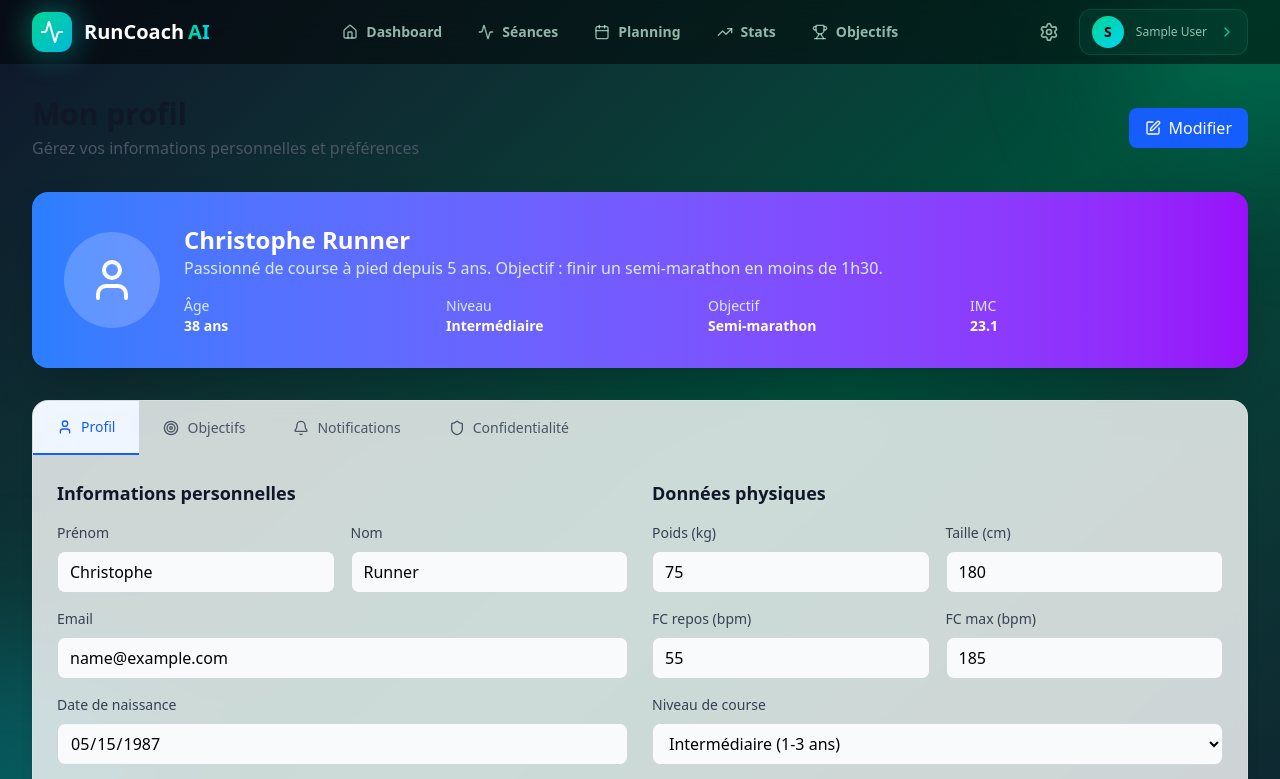
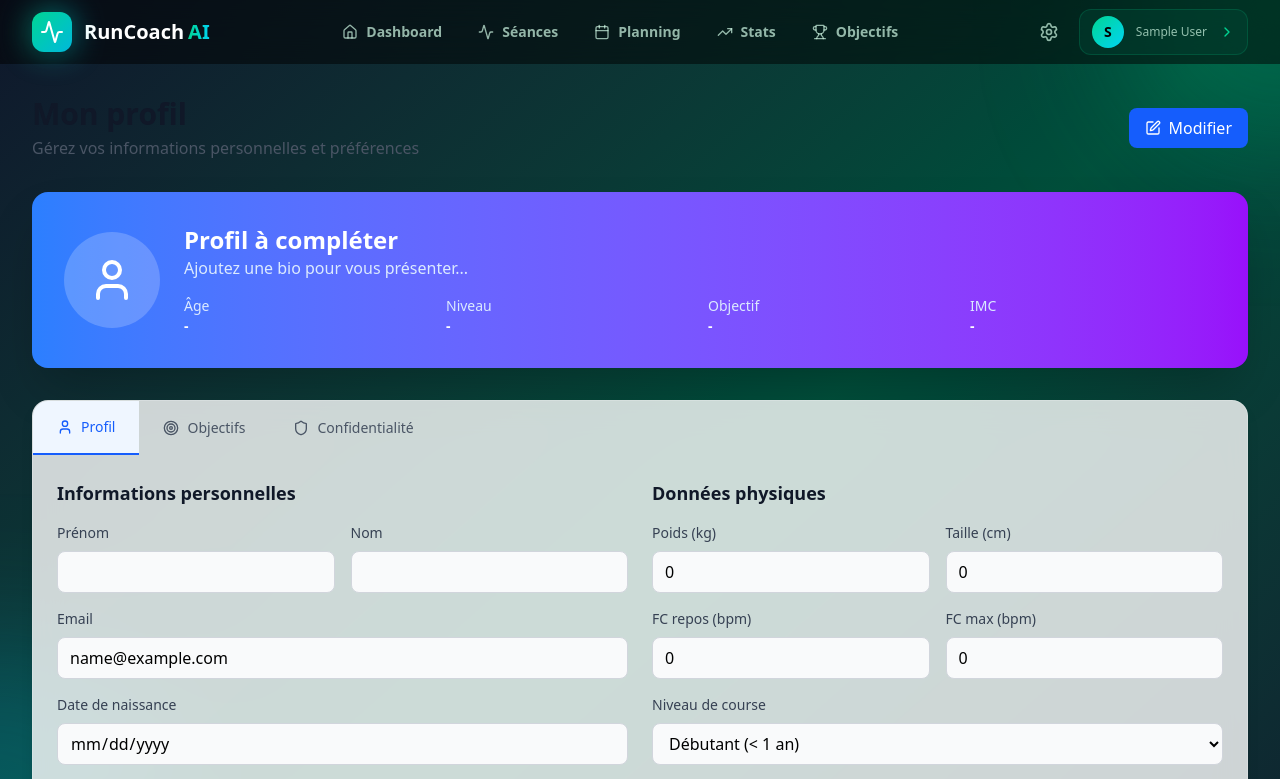
Before and after one commit to krismos64/runcoach-ai, a React (Vite) app in the folder packages/web/: page /app/profile in a window 1280 px wide. Shown: the top 779 px of the page. Built offline with nearby package versions, Linux system fonts and the light colour scheme; sample sign-in values are in the browser's storage.

Commit message:
profil page

```diff
--- a/packages/web/src/pages/Profile.tsx
+++ b/packages/web/src/pages/Profile.tsx
@@ -1,4 +1,5 @@
-import React, { useState } from 'react';
+import React, { useState, useEffect } from 'react';
+import { useData } from '../contexts/DataContext';
 import { motion } from 'framer-motion';
 import { Helmet } from 'react-helmet-async';
 import {
@@ -11,7 +12,6 @@ import {
   Target,
   Heart,
   Weight,
-  Bell,
   Shield,
   Eye,
   EyeOff
@@ -37,15 +37,6 @@ interface UserProfile {
   bio?: string;
 }
 
-interface NotificationSettings {
-  workoutReminders: boolean;
-  weeklyReports: boolean;
-  achievements: boolean;
-  socialUpdates: boolean;
-  emailNotifications: boolean;
-  pushNotifications: boolean;
-}
-
 interface PrivacySettings {
   profileVisibility: 'public' | 'friends' | 'private';
   shareWorkouts: boolean;
@@ -55,43 +46,45 @@ interface PrivacySettings {
 
 const Profile: React.FC = () => {
   const { user } = useAuth();
-  const [activeTab, setActiveTab] = useState<'profile' | 'goals' | 'privacy' | 'notifications'>('profile');
+  const { userData } = useData();
+  const [activeTab, setActiveTab] = useState<'profile' | 'goals' | 'privacy'>('profile');
   const [isEditing, setIsEditing] = useState(false);
   const [showPasswordChange, setShowPasswordChange] = useState(false);
 
   const [profile, setProfile] = useState<UserProfile>({
-    id: '1',
-    email: user?.email || 'demo@runcoach.ai',
-    firstName: 'Christophe',
-    lastName: 'Runner',
-    dateOfBirth: '1987-05-15',
-    phone: '+33 6 12 34 56 78',
-    location: 'Paris, France',
-    weight: 75,
-    height: 180,
-    restingHeartRate: 55,
-    maxHeartRate: 185,
-    runningLevel: 'intermediate',
-    primaryGoal: 'semi-marathon',
-    weeklyGoal: 40,
-    bio: 'Passionné de course à pied depuis 5 ans. Objectif : finir un semi-marathon en moins de 1h30.'
-  });
-
-  const [notifications, setNotifications] = useState<NotificationSettings>({
-    workoutReminders: true,
-    weeklyReports: true,
-    achievements: true,
-    socialUpdates: false,
-    emailNotifications: true,
-    pushNotifications: true
+    id: user?.id || '',
+    email: user?.email || '',
+    firstName: '',
+    lastName: '',
+    dateOfBirth: '',
+    phone: '',
+    location: '',
+    weight: 0,
+    height: 0,
+    restingHeartRate: 0,
+    maxHeartRate: 0,
+    runningLevel: '',
+    primaryGoal: '',
+    weeklyGoal: 0,
+    bio: ''
   });
 
   const [privacy, setPrivacy] = useState<PrivacySettings>({
-    profileVisibility: 'friends',
-    shareWorkouts: true,
-    shareProgress: true,
+    profileVisibility: 'private',
+    shareWorkouts: false,
+    shareProgress: false,
     dataSharing: false
   });
+
+  // Calcul automatique de l'IMC
+  const calculateBMI = (weight: number, height: number): number => {
+    if (weight > 0 && height > 0) {
+      return Number((weight / Math.pow(height / 100, 2)).toFixed(1));
+    }
+    return 0;
+  };
+
+  const bmi = calculateBMI(profile.weight, profile.height);
 
   const [passwordData, setPasswordData] = useState({
     currentPassword: '',
@@ -125,9 +118,6 @@ const Profile: React.FC = () => {
     setProfile(prev => ({ ...prev, [field]: value }));
   };
 
-  const handleNotificationChange = (field: keyof NotificationSettings, value: boolean) => {
-    setNotifications(prev => ({ ...prev, [field]: value }));
-  };
 
   const handlePrivacyChange = (field: keyof PrivacySettings, value: any) => {
     setPrivacy(prev => ({ ...prev, [field]: value }));
@@ -160,14 +150,10 @@ const Profile: React.FC = () => {
     return age;
   };
 
-  const calculateBMI = (weight: number, height: number): number => {
-    return weight / Math.pow(height / 100, 2);
-  };
 
   const tabs = [
     { id: 'profile', label: 'Profil', icon: User },
     { id: 'goals', label: 'Objectifs', icon: Target },
-    { id: 'notifications', label: 'Notifications', icon: Bell },
     { id: 'privacy', label: 'Confidentialité', icon: Shield }
   ];
 
@@ -251,25 +237,25 @@ const Profile: React.FC = () => {
             </div>
 
             <div className="text-center md:text-left flex-1">
-              <h2 className="text-2xl font-bold">{profile.firstName} {profile.lastName}</h2>
-              <p className="text-blue-100 mb-4">{profile.bio}</p>
+              <h2 className="text-2xl font-bold">{profile.firstName && profile.lastName ? `${profile.firstName} ${profile.lastName}` : 'Profil à compléter'}</h2>
+              <p className="text-blue-100 mb-4">{profile.bio || 'Ajoutez une bio pour vous présenter...'}</p>
 
               <div className="grid grid-cols-2 md:grid-cols-4 gap-4 text-sm">
                 <div>
                   <div className="text-blue-100">Âge</div>
-                  <div className="font-semibold">{calculateAge(profile.dateOfBirth)} ans</div>
+                  <div className="font-semibold">{profile.dateOfBirth ? `${calculateAge(profile.dateOfBirth)} ans` : '-'}</div>
                 </div>
                 <div>
                   <div className="text-blue-100">Niveau</div>
-                  <div className="font-semibold">{runningLevels.find(l => l.value === profile.runningLevel)?.label.split(' ')[0]}</div>
+                  <div className="font-semibold">{runningLevels.find(l => l.value === profile.runningLevel)?.label.split(' ')[0] || '-'}</div>
                 </div>
                 <div>
                   <div className="text-blue-100">Objectif</div>
-                  <div className="font-semibold">{goals.find(g => g.value === profile.primaryGoal)?.label}</div>
+                  <div className="font-semibold">{goals.find(g => g.value === profile.primaryGoal)?.label || '-'}</div>
                 </div>
                 <div>
                   <div className="text-blue-100">IMC</div>
-                  <div className="font-semibold">{calculateBMI(profile.weight, profile.height).toFixed(1)}</div>
+                  <div className="font-semibold">{bmi > 0 ? bmi : '-'}</div>
                 </div>
               </div>
             </div>
@@ -468,11 +454,11 @@ const Profile: React.FC = () => {
                       <div className="grid grid-cols-2 gap-4 text-sm">
                         <div className="flex items-center space-x-2">
                           <Weight className="w-4 h-4 text-blue-600" />
-                          <span className="text-blue-800">IMC: {calculateBMI(profile.weight, profile.height).toFixed(1)}</span>
+                          <span className="text-blue-800">IMC: {bmi > 0 ? bmi : 'Non calculé'}</span>
                         </div>
                         <div className="flex items-center space-x-2">
                           <Heart className="w-4 h-4 text-red-500" />
-                          <span className="text-blue-800">Zone cible: {Math.round(profile.maxHeartRate * 0.65)}-{Math.round(profile.maxHeartRate * 0.85)} bpm</span>
+                          <span className="text-blue-800">Zone cible: {profile.maxHeartRate > 0 ? `${Math.round(profile.maxHeartRate * 0.65)}-${Math.round(profile.maxHeartRate * 0.85)} bpm` : 'Non calculée'}</span>
                         </div>
                       </div>
                     </div>
@@ -598,6 +584,7 @@ const Profile: React.FC = () => {
                       disabled={!isEditing}
                       className="w-full px-3 py-2 border border-gray-300 rounded-lg focus:ring-2 focus:ring-blue-500 focus:border-transparent disabled:bg-gray-50"
                     >
+                      <option value="">Sélectionner votre objectif</option>
                       {goals.map((goal) => (
                         <option key={goal.value} value={goal.value}>
                           {goal.label}
@@ -619,62 +606,26 @@ const Profile: React.FC = () => {
                 </div>
 
                 {/* Goal Progress */}
+                {profile.weeklyGoal > 0 && (
                   <div className="bg-gradient-to-r from-green-50 to-emerald-50 rounded-lg p-6 border border-green-200">
                     <h4 className="font-medium text-green-900 mb-4">Progression vers vos objectifs</h4>
                     <div className="space-y-4">
                       <div className="flex items-center justify-between">
                         <span className="text-green-800">Objectif hebdomadaire</span>
-                      <span className="font-semibold text-green-900">28.5 / {profile.weeklyGoal} km</span>
+                        <span className="font-semibold text-green-900">0 / {profile.weeklyGoal} km</span>
                       </div>
                       <div className="w-full bg-green-200 rounded-full h-3">
                         <div
                           className="bg-green-500 h-3 rounded-full"
-                        style={{ width: `${(28.5 / profile.weeklyGoal) * 100}%` }}
+                          style={{ width: '0%' }}
                         />
                       </div>
+                      <p className="text-sm text-green-700">
+                        Vos entraînements apparaîtront ici une fois que vous aurez importé ou saisi vos données.
+                      </p>
                     </div>
                   </div>
-              </motion.div>
                 )}
-
-            {/* Notifications Tab */}
-            {activeTab === 'notifications' && (
-              <motion.div
-                initial={{ opacity: 0, x: 20 }}
-                animate={{ opacity: 1, x: 0 }}
-                className="space-y-6"
-              >
-                <h3 className="text-lg font-semibold text-gray-900">Préférences de notification</h3>
-
-                <div className="space-y-4">
-                  {Object.entries(notifications).map(([key, value]) => {
-                    const labels = {
-                      workoutReminders: 'Rappels d\'entraînement',
-                      weeklyReports: 'Rapports hebdomadaires',
-                      achievements: 'Succès et récompenses',
-                      socialUpdates: 'Mises à jour sociales',
-                      emailNotifications: 'Notifications par email',
-                      pushNotifications: 'Notifications push'
-                    };
-
-                    return (
-                      <div key={key} className="flex items-center justify-between p-4 bg-gray-50 rounded-lg">
-                        <span className="font-medium text-gray-900">
-                          {labels[key as keyof typeof labels]}
-                        </span>
-                        <label className="relative inline-flex items-center cursor-pointer">
-                          <input
-                            type="checkbox"
-                            checked={value}
-                            onChange={(e) => handleNotificationChange(key as keyof NotificationSettings, e.target.checked)}
-                            className="sr-only peer"
-                          />
-                          <div className="w-11 h-6 bg-gray-200 peer-focus:outline-none peer-focus:ring-4 peer-focus:ring-blue-300 rounded-full peer peer-checked:after:translate-x-full peer-checked:after:border-white after:content-[''] after:absolute after:top-[2px] after:left-[2px] after:bg-white after:border-gray-300 after:border after:rounded-full after:h-5 after:w-5 after:transition-all peer-checked:bg-blue-600"></div>
-                        </label>
-                      </div>
-                    );
-                  })}
-                </div>
               </motion.div>
             )}
 
```
Lines whose indentation alone changed are shown as unchanged.
